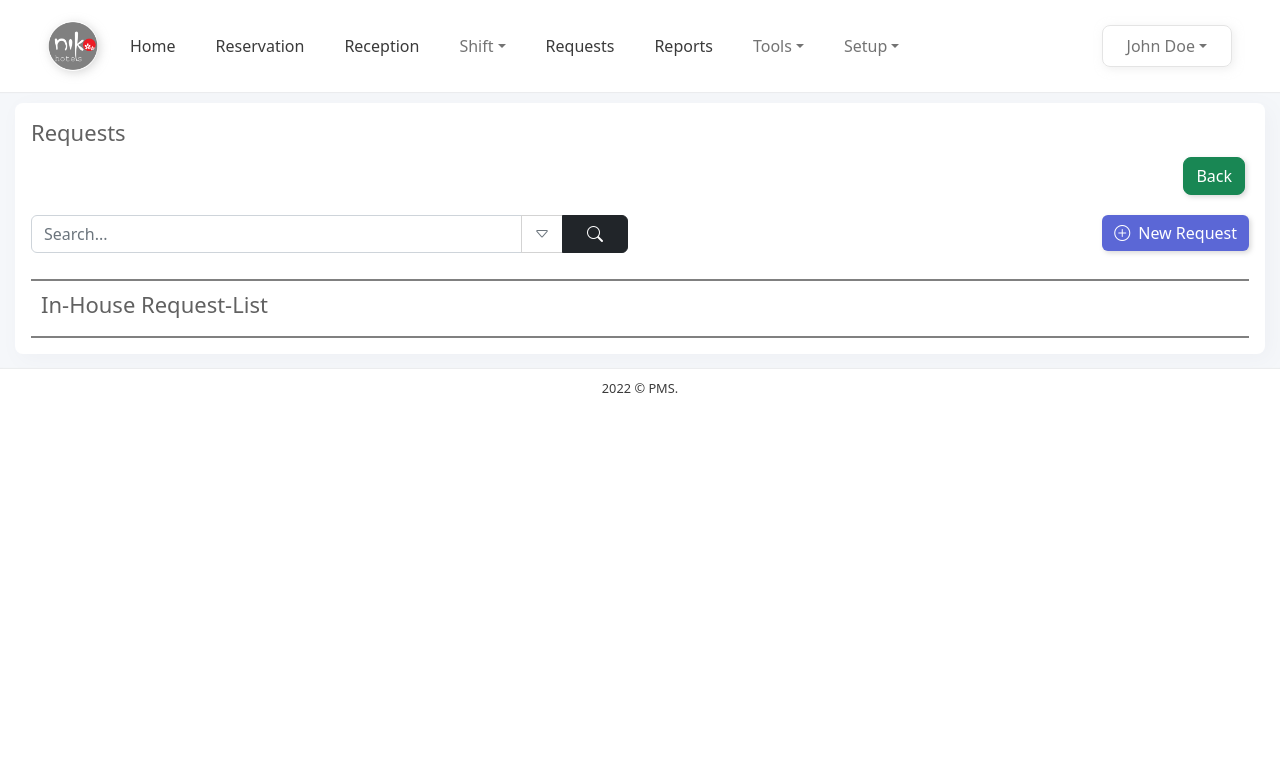
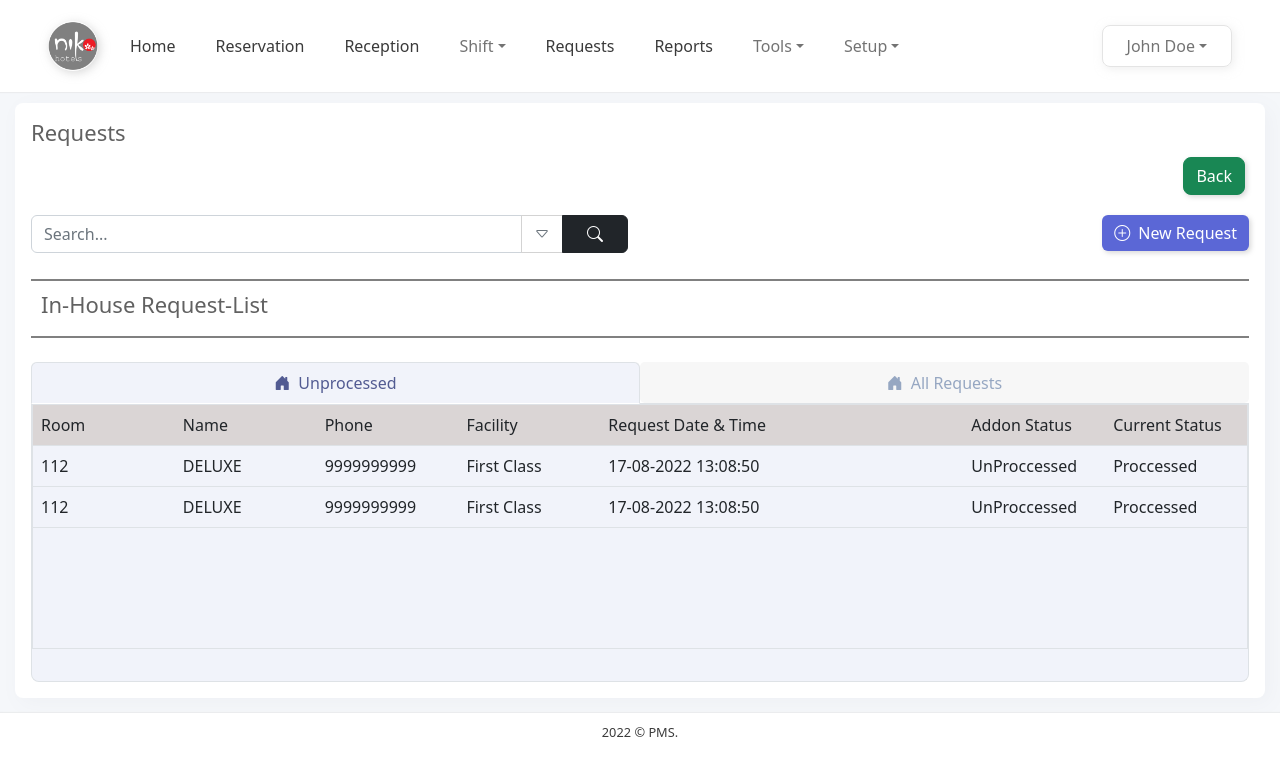
Before and after one commit to indocosmo-projects/PMS-Prototype, a React (Create React App) app: page /request in a window 1280 px wide. Shown: the top 776 px of the page. Built offline with nearby package versions, Linux system fonts and the light colour scheme.

Commit message:
requests

```diff
--- a/src/component/Request/Request.css
+++ b/src/component/Request/Request.css
@@ -4,3 +4,7 @@
     border-bottom : 2px solid grey;
     padding : 10px;
 }
+
+.border{
+    height : 245px;
+}
--- a/src/component/Request/Request.js
+++ b/src/component/Request/Request.js
@@ -3,12 +3,43 @@ import Accordion from 'react-bootstrap/Accordion';
 import { Link } from "react-router-dom";
 import '../../style.css';
 import './Request.css';
+import Tab from 'react-bootstrap/Tab';
+import Tabs from 'react-bootstrap/Tabs';
 import 'bootstrap/dist/css/bootstrap.min.css';
 import 'bootstrap-icons/font/bootstrap-icons.css';
 
 function Request() {
 
+    const details =
+    [
+    {id: 1, room:'112',name :'DELUXE',phone:'9999999999',facility:'First Class',datetime:'17-08-2022 13:08:50', addonstatus:'UnProccessed',currentstatus:'Proccessed'},
+    {id: 1, room:'112',name :'DELUXE',phone:'9999999999',facility:'First Class',datetime:'17-08-2022 13:08:50', addonstatus:'UnProccessed',currentstatus:'Proccessed'},
+
+
+
+    ];
+
     const [dropdown, setDropdown] = useState(0);
+
+    const tdata = () =>{
+        return(
+                <tbody >
+                    {
+                    details.map(detail => <tr key={detail.id} >
+                        <td className="left">{detail.room}</td>
+                        <td className="left">{detail.name}</td>
+                        <td className="left">{detail.phone}</td>
+                        <td className="left">{detail.facility}</td>
+                        <td className="left">{detail.datetime}</td>
+                        <td className="left">{detail.addonstatus}</td>
+                        <td className="left">{detail.currentstatus}</td>
+                    </tr>
+                    )}
+
+                </tbody>
+        );
+    }
+
 
     const count = () =>{
 
@@ -95,6 +126,54 @@ function Request() {
                         </div>
 
 
+                         <Tabs
+                    defaultActiveKey="unprocessed"
+                    id="justify-tab-example"
+                    className="mt-4 mb-4 status-tab"
+                    justify >
+                    <Tab className='tab-content-bg tab-bg' eventKey="unprocessed" title={<span><i class="bi bi-house-door-fill me-2"/>Unprocessed</span>}>
+
+                        <div className="border">
+                        <table className="table ">
+                            <thead >
+                                <tr className="greyshade">
+                                    <th className="thstyle left">Room</th>
+                                    <th className="thstyle left">Name</th>
+                                    <th className="thstyle left">Phone</th>
+                                    <th className="thstyle left">Facility</th>
+                                    <th className="tdwidthguest left">Request Date & Time</th>
+                                    <th className="thstyle left">Addon Status</th>
+                                    <th className="thstyle left">Current Status</th>
+                                </tr>
+                            </thead>
+                            {tdata()}
+
+                        </table>
+                        </div>
+                        </Tab>
+
+                         <Tab className='tab-content-bg tab-bg' eventKey="allrequests" title={<span><i class="bi bi-house-door-fill me-2"/>All Requests</span>}>
+
+                            <div className="border">
+                            <table className="table ">
+                                <thead >
+                                    <tr className="greyshade">
+                                        <th className="thstyle left">Room</th>
+                                        <th className="thstyle left">Name</th>
+                                        <th className="thstyle left">Phone</th>
+                                        <th className="thstyle left">Facility</th>
+                                        <th className="tdwidthguest left">Request Date & Time</th>
+                                        <th className="thstyle left">Addon Status</th>
+                                        <th className="thstyle left">Current Status</th>
+                                    </tr>
+                                </thead>
+                                {tdata()}
+
+                            </table>
+                            </div>
+                            </Tab>
+
+                        </Tabs>
 
                     </div>
                 </div>
```
